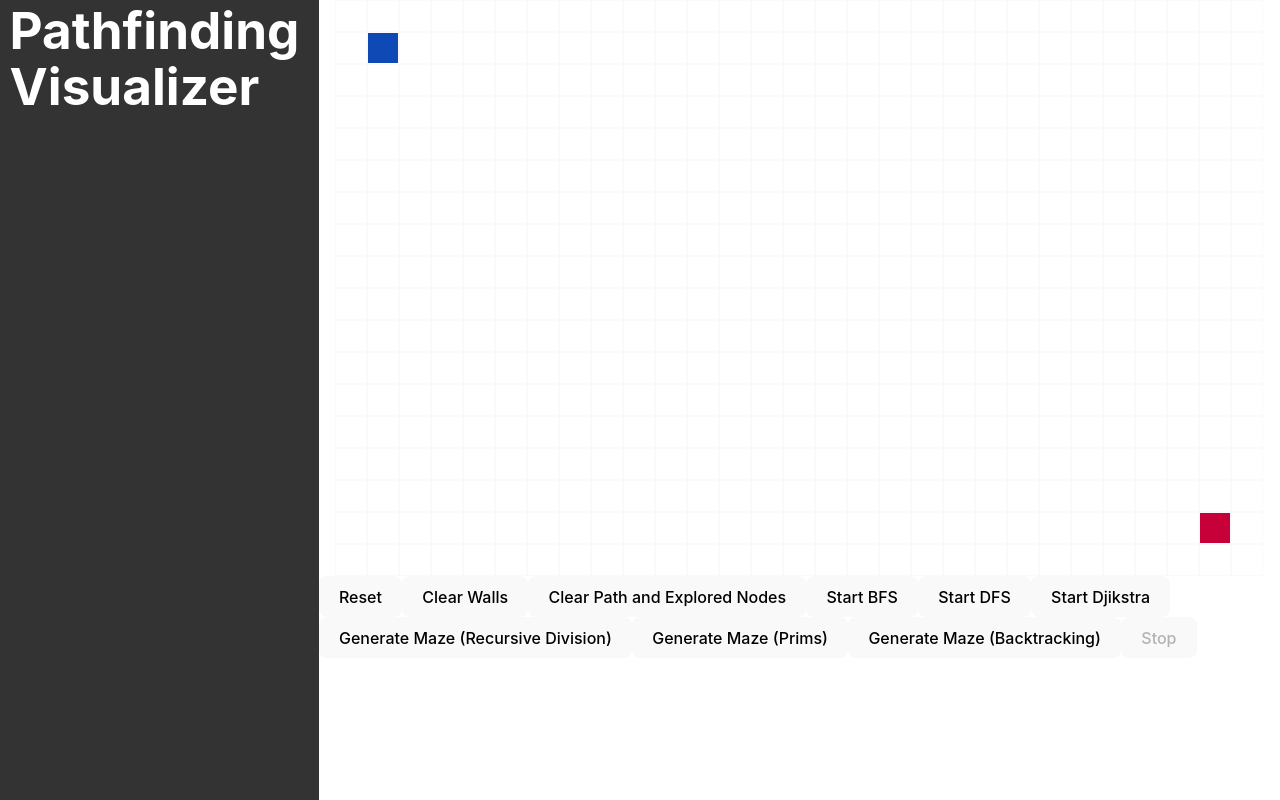
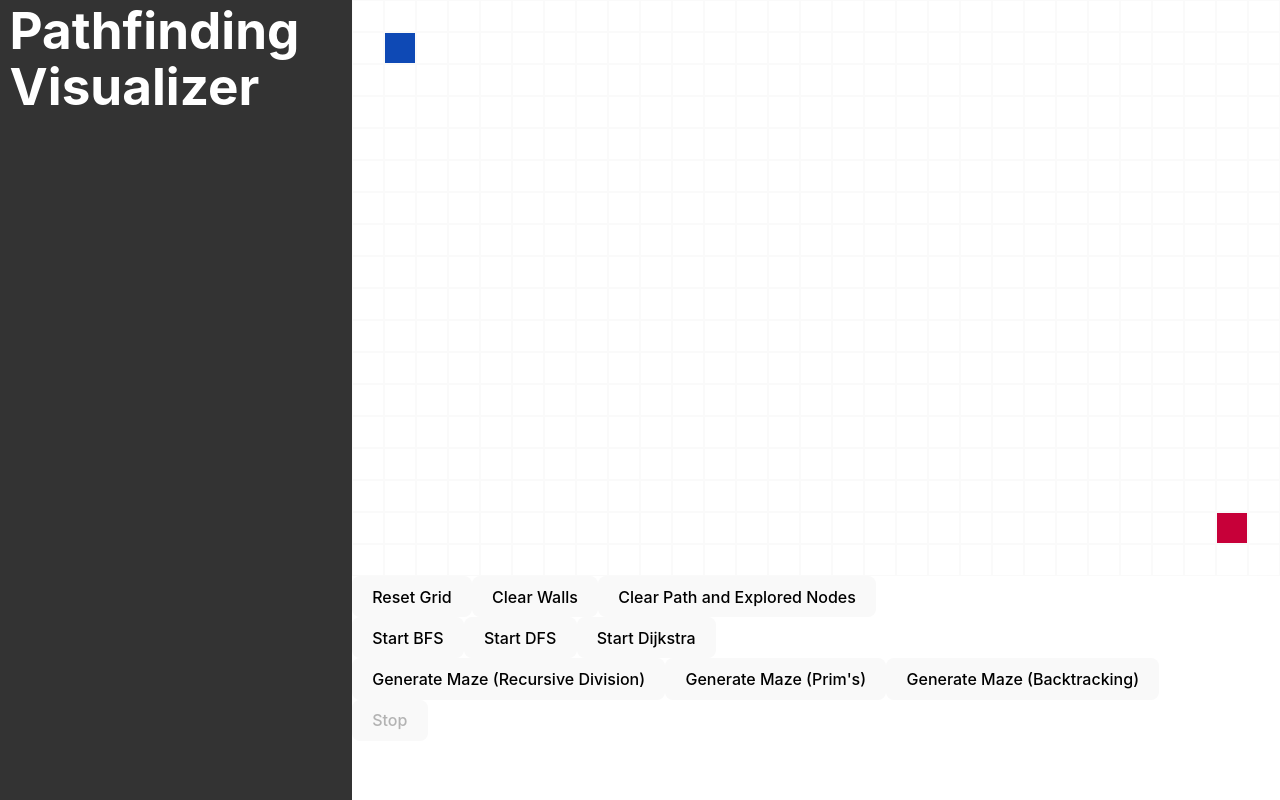
Before and after one commit to Lokicoule/pathfinding-viewer, a React (Vite) app: page / in a window 1280 px wide. Built offline with nearby package versions, Linux system fonts and the light colour scheme.

Commit message:
style: group buttons by type of action

```diff
--- a/src/presentation/components/Experience.tsx
+++ b/src/presentation/components/Experience.tsx
@@ -18,13 +18,15 @@ const Environment: EnvironmentComponent = () => {
     <div>
       <GridView />
       <div>
+        {/* Grid Actions */}
+        <div>
           <button
             disabled={isAlgorithmRunning}
             onClick={() =>
               sendCommand(ResetGridCommand.name, new ResetGridCommand())
             }
           >
-          Reset
+            Reset Grid
           </button>
           <button
             disabled={isAlgorithmRunning}
@@ -45,6 +47,10 @@ const Environment: EnvironmentComponent = () => {
           >
             Clear Path and Explored Nodes
           </button>
+        </div>
+
+        {/* Pathfinding Algorithm Actions */}
+        <div>
           <button
             disabled={isAlgorithmRunning}
             onClick={() =>
@@ -76,44 +82,55 @@ const Environment: EnvironmentComponent = () => {
               )
             }
           >
-          Start Djikstra
+            Start Dijkstra
           </button>
+        </div>
 
+        {/* Maze Generation Actions */}
+        <div>
           <button
             disabled={isAlgorithmRunning}
-          onClick={() => {
+            onClick={() =>
               sendCommand(
                 MazeRunnerCommand.name,
                 new MazeRunnerCommand("RECURSIVE_DIVISION")
-            );
-          }}
+              )
+            }
           >
             Generate Maze (Recursive Division)
           </button>
           <button
             disabled={isAlgorithmRunning}
-          onClick={() => {
-            sendCommand(MazeRunnerCommand.name, new MazeRunnerCommand("PRIMS"));
-          }}
+            onClick={() =>
+              sendCommand(
+                MazeRunnerCommand.name,
+                new MazeRunnerCommand("PRIMS")
+              )
+            }
           >
-          Generate Maze (Prims)
+            Generate Maze (Prim's)
           </button>
           <button
             disabled={isAlgorithmRunning}
-          onClick={() => {
-            sendCommand(MazeRunnerCommand.name, new MazeRunnerCommand("DFS"));
-          }}
+            onClick={() =>
+              sendCommand(MazeRunnerCommand.name, new MazeRunnerCommand("DFS"))
+            }
           >
             Generate Maze (Backtracking)
           </button>
+        </div>
+
+        {/* Control Actions */}
+        <div>
           <button
             disabled={!isAlgorithmRunning}
-          onClick={() => {
-            sendCommand(StopAlgorithmCommand.name, new StopAlgorithmCommand());
-          }}
+            onClick={() =>
+              sendCommand(StopAlgorithmCommand.name, new StopAlgorithmCommand())
+            }
           >
             Stop
           </button>
+        </div>
       </div>
     </div>
   );
```
Lines whose indentation alone changed are shown as unchanged.
